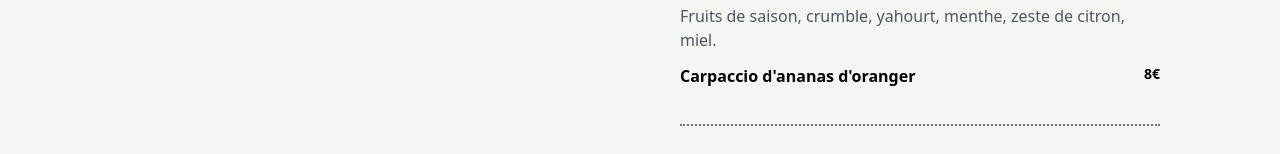
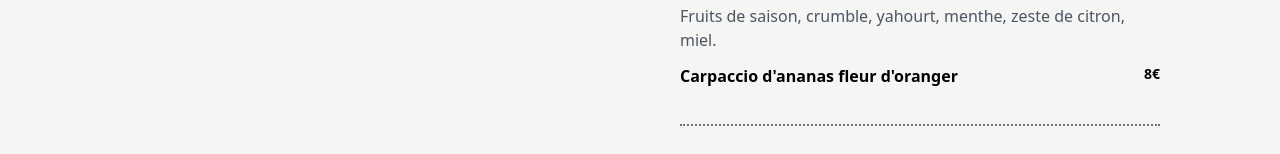
Before and after one commit to comels/mapitom, a React (Vite) app: page /menu in a window 1280 px wide. Shown: the part 1596-1750 px from the top of the page. Built offline with nearby package versions, Linux system fonts and the light colour scheme.

Commit message:
ajout bouton menu

```diff
--- a/src/data/menu.js
+++ b/src/data/menu.js
@@ -175,7 +175,7 @@ const sweets = [
       "Fruits de saison, crumble, yahourt, menthe, zeste de citron, miel.",
   },
   {
-    name: "Carpaccio d'ananas d'oranger",
+    name: "Carpaccio d'ananas fleur d'oranger",
     price: 8,
   },
 ];
```
